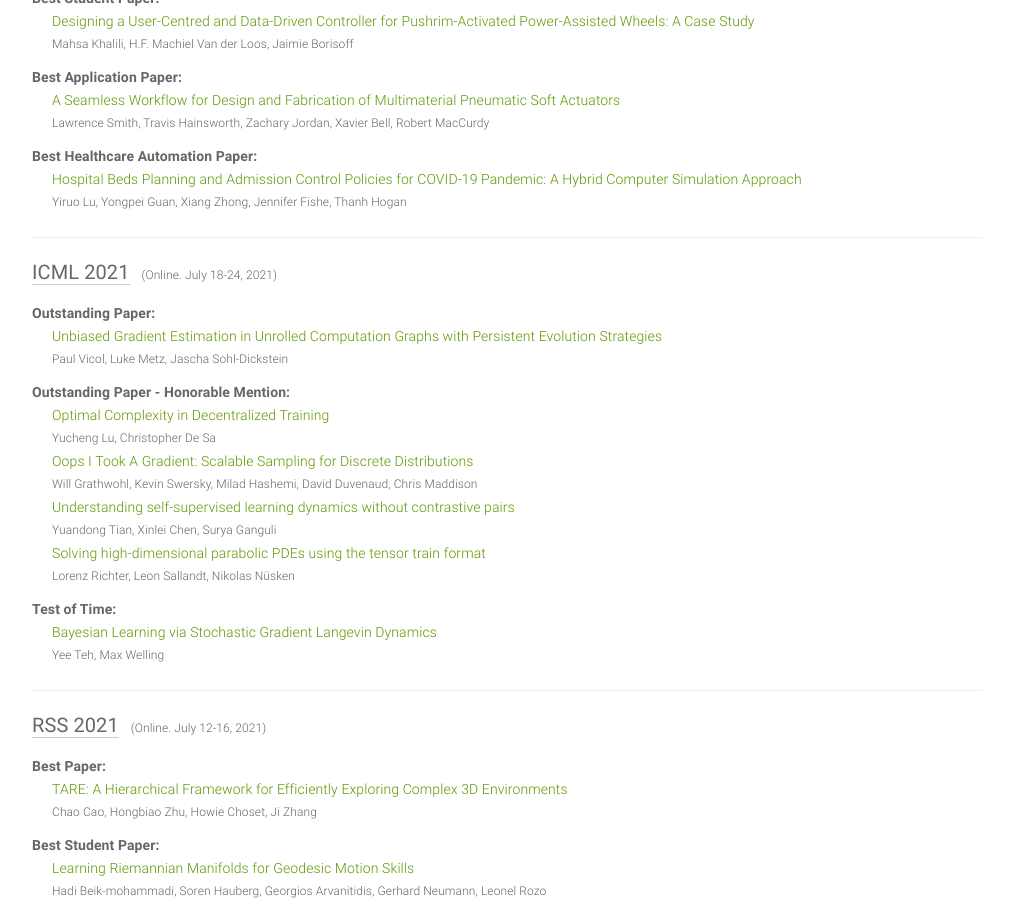
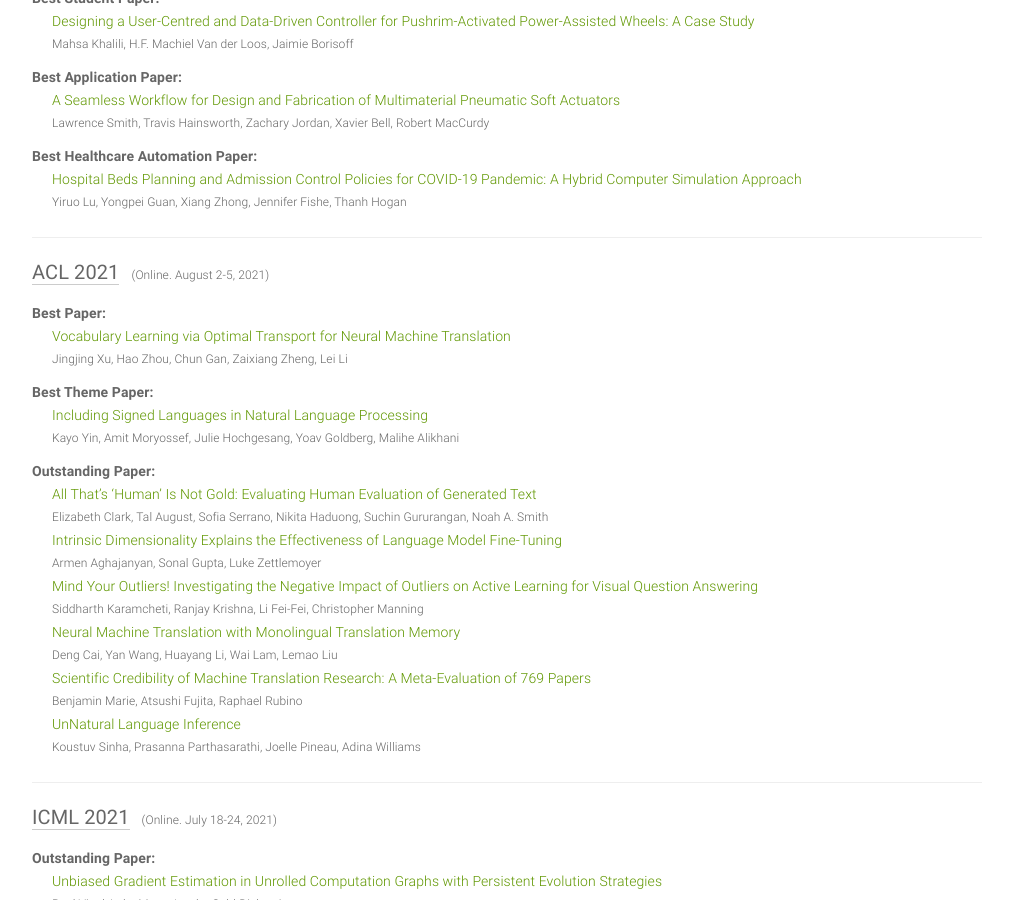
Before and after one commit to clemense/ai-bestpapers, a Jekyll site: the page built from index.html, in a window 1280 px wide and 900 px high, scrolled down 2971 px. Shown: the whole window, without its empty margins (133-1146 px from the left). Built offline with Jekyll 4.4.1, drawn with Linux system fonts in a browser that asks for light colours.

Commit message:
Add ACL 2021

```diff
--- a/_data/papers.yml
+++ b/_data/papers.yml
@@ -249,6 +249,57 @@
   place: Lyon, France
   date: August 23-27, 2021
   sub: RO
+
+- venue: ACL
+  year: 2021
+  awards:
+  - award: Best Paper
+    title: Vocabulary Learning via Optimal Transport for Neural Machine Translation
+    author: Jingjing Xu, Hao Zhou, Chun Gan, Zaixiang Zheng, Lei Li
+    link: https://aclanthology.org/2021.acl-long.571/
+    source: https://2021.aclweb.org/program/accept/
+  - award: Best Theme Paper
+    title: Including Signed Languages in Natural Language Processing
+    author: Kayo Yin, Amit Moryossef, Julie Hochgesang, Yoav Goldberg, Malihe Alikhani
+    link: https://arxiv.org/abs/2105.05222
+    source: https://2021.aclweb.org/program/accept/
+  - award: Outstanding Paper
+    title: 'All That’s ‘Human’ Is Not Gold: Evaluating Human Evaluation of Generated
+      Text'
+    author: Elizabeth Clark, Tal August, Sofia Serrano, Nikita Haduong, Suchin Gururangan,
+      Noah A. Smith
+    link: https://arxiv.org/abs/2107.00061
+    source: https://2021.aclweb.org/program/accept/
+  - award: Outstanding Paper
+    title: Intrinsic Dimensionality Explains the Effectiveness of Language Model Fine-Tuning
+    author: Armen Aghajanyan, Sonal Gupta, Luke Zettlemoyer
+    link: https://arxiv.org/abs/2012.13255
+    source: https://2021.aclweb.org/program/accept/
+  - award: Outstanding Paper
+    title: Mind Your Outliers! Investigating the Negative Impact of Outliers on Active
+      Learning for Visual Question Answering
+    author: Siddharth Karamcheti, Ranjay Krishna, Li Fei-Fei, Christopher Manning
+    link: https://arxiv.org/abs/2107.02331
+    source: https://2021.aclweb.org/program/accept/
+  - award: Outstanding Paper
+    title: Neural Machine Translation with Monolingual Translation Memory
+    author: Deng Cai, Yan Wang, Huayang Li, Wai Lam, Lemao Liu
+    link: https://arxiv.org/abs/2105.11269
+    source: https://2021.aclweb.org/program/accept/
+  - award: Outstanding Paper
+    title: 'Scientific Credibility of Machine Translation Research: A Meta-Evaluation
+      of 769 Papers'
+    author: Benjamin Marie, Atsushi Fujita, Raphael Rubino
+    link: https://arxiv.org/abs/2106.15195
+    source: https://2021.aclweb.org/program/accept/
+  - award: Outstanding Paper
+    title: UnNatural Language Inference
+    author: Koustuv Sinha, Prasanna Parthasarathi, Joelle Pineau, Adina Williams
+    link: https://arxiv.org/abs/2101.00010
+    source: https://2021.aclweb.org/program/accept/
+  place: Online
+  date: August 2-5, 2021
+  sub: NLP
 
 - venue: ICML
   year: 2021
```
